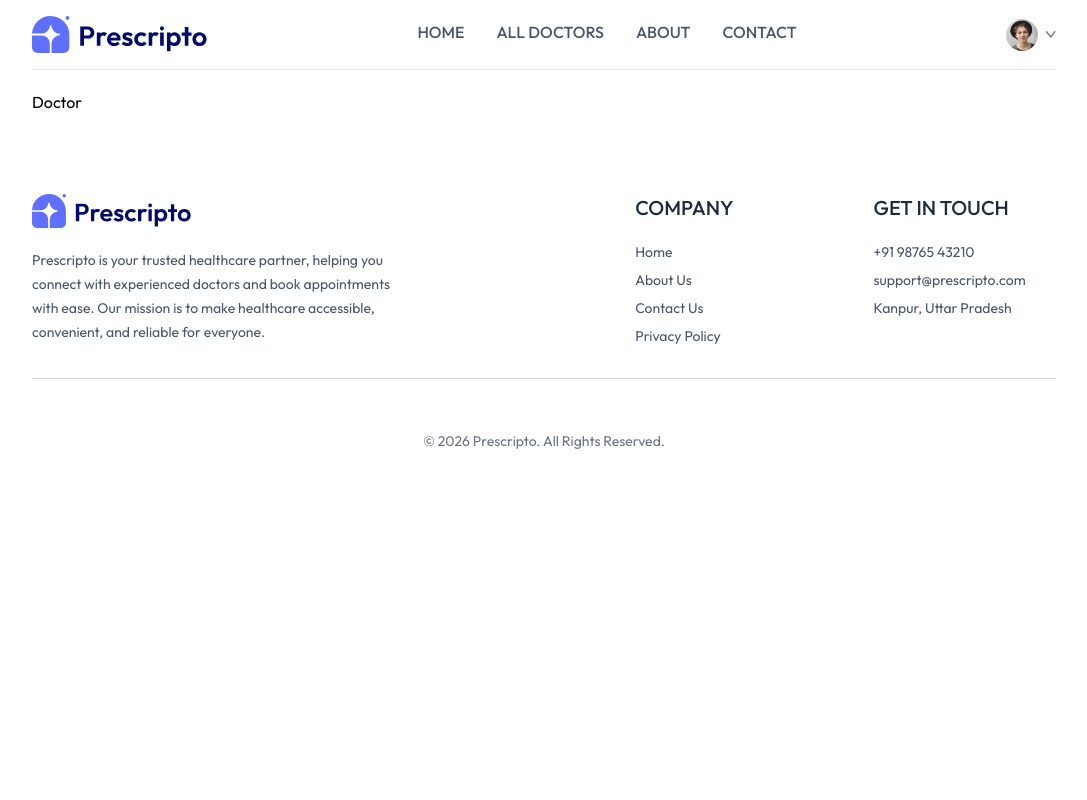
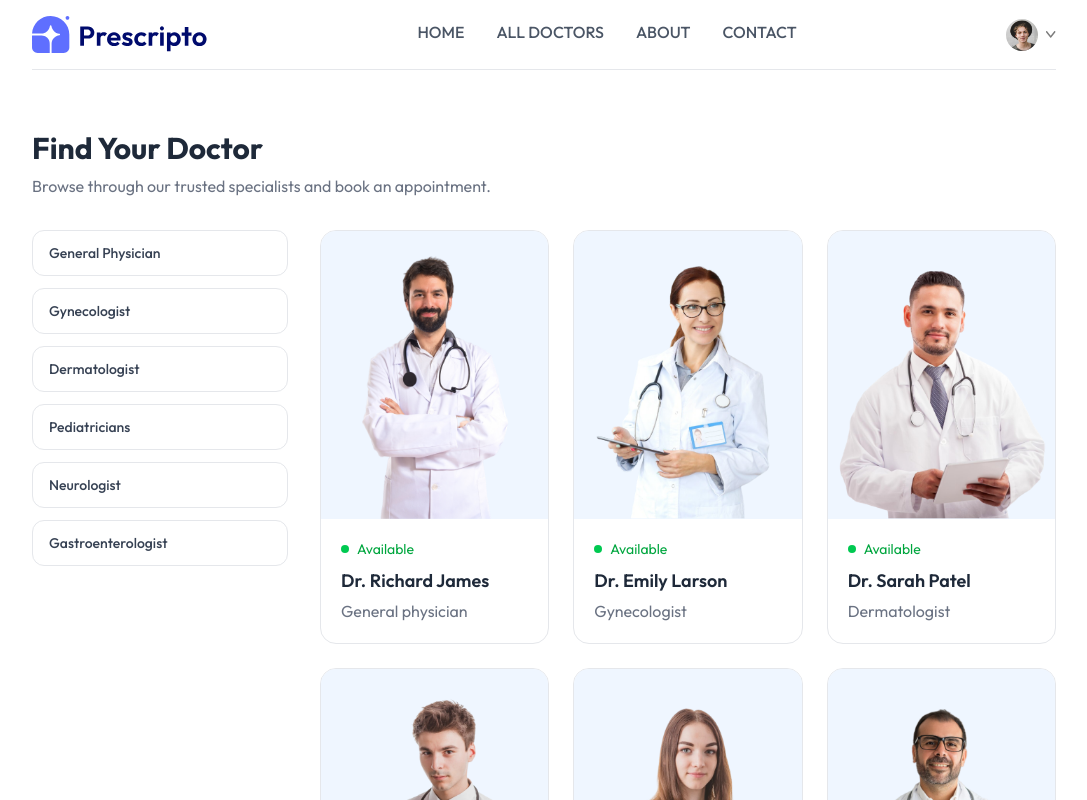
Before and after one commit to Utkarsh-webdev/Doc-Place, a React (Vite) app in the folder client/: page /doctor in a window 1280 px wide. Shown: the top 800 px of the page, without its empty margins (96-1183 px from the left). Built offline with nearby package versions, Linux system fonts and the light colour scheme.

Commit message:
Update routing for doctor specialization and enhance Appointment page with doctor details display

```diff
--- a/client/src/App.jsx
+++ b/client/src/App.jsx
@@ -21,7 +21,7 @@ const App = () => {
         <Route path="/about" element={<About />} />
         <Route path="/contact" element={<Contact />} />
         <Route path="/doctor" element={<Doctor />} />
-        <Route path="/doctor/:specialization" element={<Doctor />} />
+        <Route path="/doctors/:speciality" element={<Doctor />} />
         <Route path="/login" element={<Login />} />
         <Route path="/my-appointments" element={<MyAppointment />} />
         <Route path="/my-profile" element={<MyProfile />} />
--- a/client/src/pages/Appointment.jsx
+++ b/client/src/pages/Appointment.jsx
@@ -1,9 +1,36 @@
-import React from 'react'
+import React, { useContext, useEffect, useState } from "react";
+import { useParams } from "react-router-dom";
+import { AppContext } from "../context/AppContext";
 
 const Appointment = () => {
+
+  const { docId } = useParams();
+  const { doctors } = useContext(AppContext);
+
+  const [docInfo, setDocInfo] = useState(null);
+
+  const fetchDocInfo = async () => {
+    const docInfo = doctors.find((doc) => doc._id === docId);
+    setDocInfo(docInfo);
+    console.log(docInfo);
+  };
+
+  useEffect(() => {
+    fetchDocInfo();
+  }, [doctors, docId]);
+
   return (
-    <div>Appointment</div>
-  )
-}
+    <div>
+      {docInfo ? (
+        <div>
+          <h1>{docInfo.name}</h1>
+          <p>{docInfo.speciality}</p>
+        </div>
+      ) : (
+        <p>Loading...</p>
+      )}
+    </div>
+  );
+};
 
-export default Appointment
+export default Appointment;
--- a/client/src/pages/Doctor.jsx
+++ b/client/src/pages/Doctor.jsx
@@ -1,9 +1,124 @@
-import React from 'react'
+import React, { useContext, useEffect, useState } from "react";
+import { useNavigate, useParams } from "react-router-dom";
+import { AppContext } from "../context/AppContext";
 
 const Doctor = () => {
+  const { speciality } = useParams();
+  const navigate = useNavigate();
+  const { doctors } = useContext(AppContext);
+
+  const [filterDoc, setFilterDoc] = useState([]);
+
+  const specialities = [
+    "General Physician",
+    "Gynecologist",
+    "Dermatologist",
+    "Pediatricians",
+    "Neurologist",
+    "Gastroenterologist",
+  ];
+
+  useEffect(() => {
+    if (speciality) {
+      setFilterDoc(
+        doctors.filter(
+          (doc) =>
+            doc.speciality.toLowerCase() ===
+            speciality.toLowerCase()
+        )
+      );
+    } else {
+      setFilterDoc(doctors);
+    }
+  }, [doctors, speciality]);
+
   return (
-    <div>Doctor</div>
-  )
-}
+    <div className="py-10">
+      {/* Heading */}
+      <div className="mb-8">
+        <h1 className="text-3xl font-bold text-gray-800">
+          Find Your Doctor
+        </h1>
 
-export default Doctor
+        <p className="text-gray-500 mt-2">
+          Browse through our trusted specialists and book an appointment.
+        </p>
+      </div>
+
+      <div className="flex flex-col lg:flex-row gap-8">
+        {/* Sidebar */}
+        <div className="lg:w-64 flex flex-wrap lg:flex-col gap-3">
+          {specialities.map((item) => (
+            <button
+              key={item}
+              onClick={() =>
+                speciality === item
+                  ? navigate("/doctors")
+                  : navigate(`/doctors/${item}`)
+              }
+              className={`px-4 py-3 rounded-xl border text-sm font-medium transition-all duration-300 text-left
+                ${
+                  speciality === item
+                    ? "bg-blue-500 text-white border-blue-500 shadow-md"
+                    : "bg-white border-gray-200 text-gray-700 hover:bg-blue-50"
+                }`}
+            >
+              {item}
+            </button>
+          ))}
+        </div>
+
+        {/* Doctors Grid */}
+        <div className="flex-1">
+          {filterDoc.length === 0 ? (
+            <div className="text-center py-20">
+              <h2 className="text-xl font-semibold text-gray-700">
+                No Doctors Found
+              </h2>
+              <p className="text-gray-500 mt-2">
+                Try selecting another speciality.
+              </p>
+            </div>
+          ) : (
+            <div className="grid grid-cols-1 sm:grid-cols-2 xl:grid-cols-3 gap-6">
+              {filterDoc.map((doctor) => (
+                <div
+                  key={doctor._id}
+                  onClick={() =>
+                    navigate(`/appointment/${doctor._id}`)
+                  }
+                  className="group cursor-pointer bg-white rounded-2xl overflow-hidden border border-gray-200 hover:border-blue-300 hover:shadow-xl transition-all duration-300"
+                >
+                  <div className="bg-blue-50 overflow-hidden">
+                    <img
+                      src={doctor.image}
+                      alt={doctor.name}
+                      className="w-full h-72 object-cover group-hover:scale-105 transition-transform duration-500"
+                    />
+                  </div>
+
+                  <div className="p-5">
+                    <div className="flex items-center gap-2 text-green-600 text-sm mb-2">
+                      <span className="w-2 h-2 rounded-full bg-green-500"></span>
+                      Available
+                    </div>
+
+                    <h3 className="text-lg font-semibold text-gray-800">
+                      {doctor.name}
+                    </h3>
+
+                    <p className="text-gray-500 mt-1">
+                      {doctor.speciality}
+                    </p>
+                  </div>
+                </div>
+              ))}
+            </div>
+          )}
+        </div>
+      </div>
+    </div>
+  );
+};
+
+export default Doctor;
```
